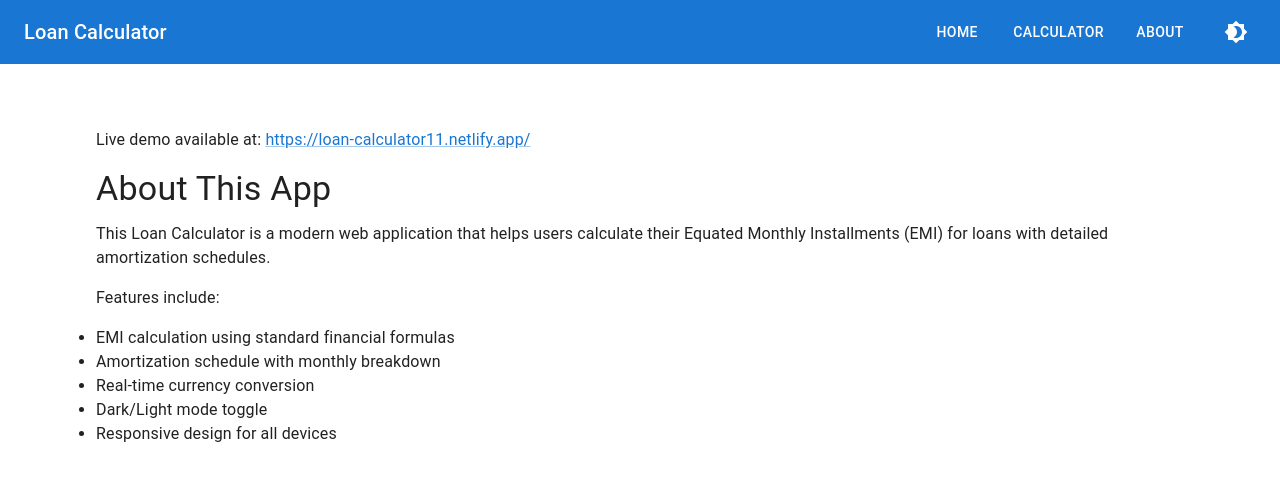
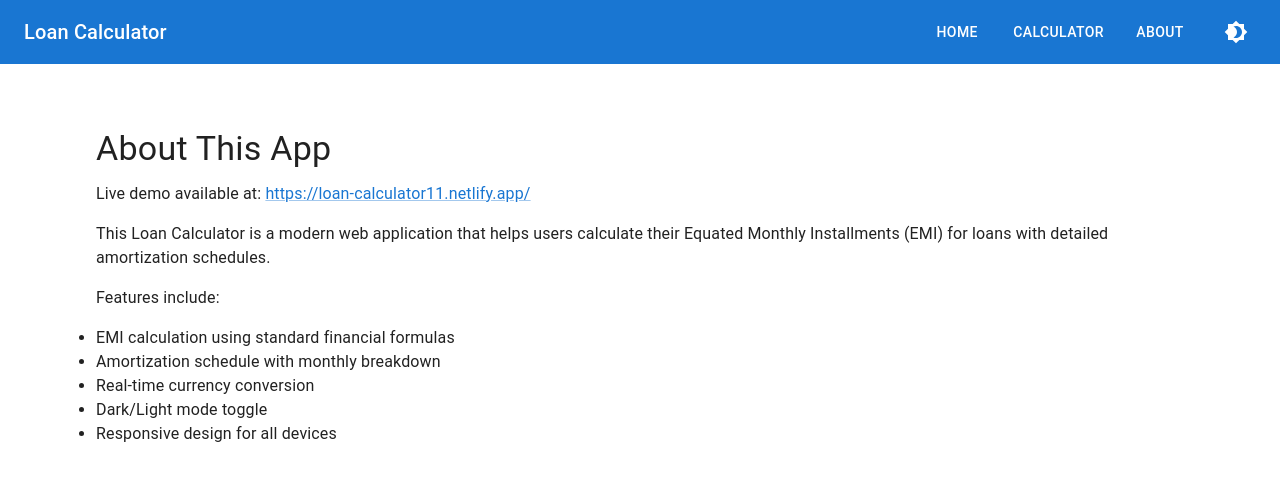
Before and after one commit to MdDanish11/loan-calculator, a React (Vite) app: page /about in a window 1280 px wide. Shown: the top 480 px of the page. Built offline with nearby package versions, Linux system fonts and the light colour scheme.

Commit message:
add About section with live demo link

```diff
--- a/src/pages/About.jsx
+++ b/src/pages/About.jsx
@@ -3,14 +3,15 @@ import { Box, Typography, Link } from '@mui/material';
 const About = () => {
   return (
     <Box sx={{ p: 4 }}>
-        <Typography paragraph>
+
+      <Typography variant="h4" gutterBottom>
+        About This App
+      </Typography>
+      <Typography paragraph>
         Live demo available at: {' '}
         <Link href="https://loan-calculator11.netlify.app/" target="_blank">
         https://loan-calculator11.netlify.app/
         </Link>
-      </Typography>
-      <Typography variant="h4" gutterBottom>
-        About This App
       </Typography>
       <Typography paragraph>
         This Loan Calculator is a modern web application that helps users calculate
```
